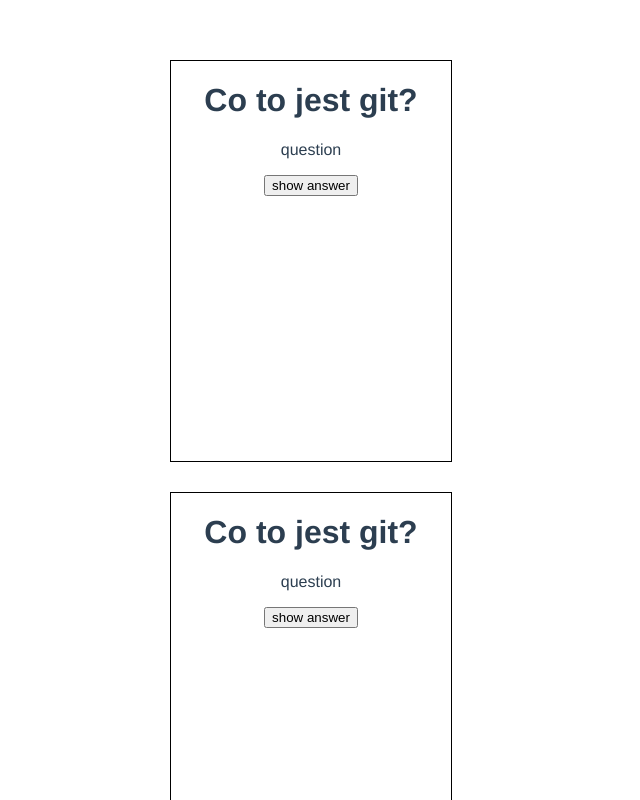
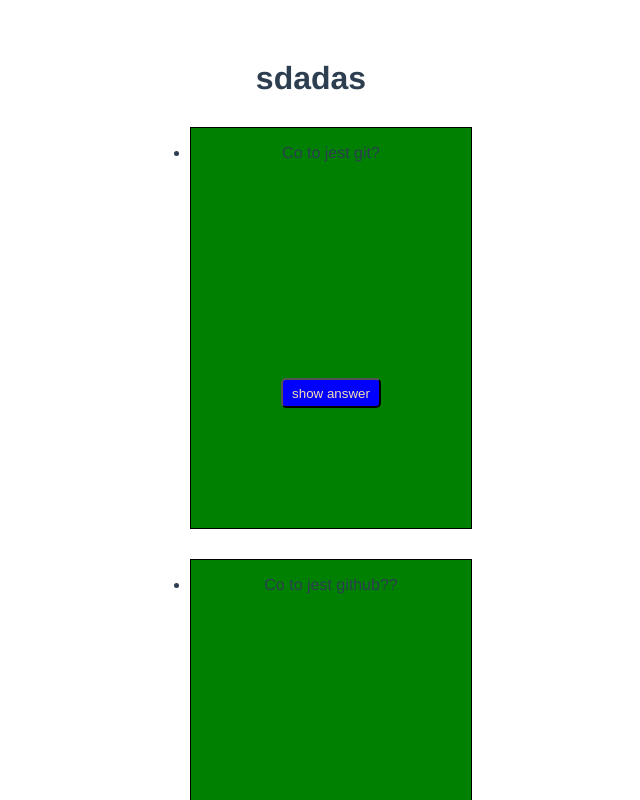
Before and after one commit to Datureli/FiszLearn, a Vue app in the folder lernfisz/: page / in a window 1280 px wide. Shown: the top 800 px of the page, without its empty margins (329-969 px from the left). Built offline with nearby package versions, Linux system fonts and the light colour scheme.

Commit message:
create questionCard

```diff
--- a/lernfisz/src/App.vue
+++ b/lernfisz/src/App.vue
@@ -24,4 +24,12 @@ export default {
   color: #2c3e50;
   margin-top: 60px;
 }
+.fade-enter-active, .fade-leave-active {
+ transform: rotate(30deg);
+ transition: all 3s ease;
+}
+.fade-enter, .fade-leave-to /* .fade-leave-active below version 2.1.8 */ {
+transform: rotate(0);
+ transition: all 3s ease;
+}
 </style>
--- a/lernfisz/src/components/QuestionCard.vue
+++ b/lernfisz/src/components/QuestionCard.vue
@@ -1,11 +1,18 @@
 <template>
   <div>
-      <div v-for="(question,index) in questions" :key="index" class="card">
+      <transition name="flip">
+      <h1>sdadas</h1>
+      </transition>
+      <ul>
 
-        <h1>{{ question.question}}</h1>
-        <p>question</p>
-        <button>show answer</button>
-      </div>
+      <li v-for="(question,index) in questions" :key="index" class="card">
+          <transition name="flip">
+        <p :key="question.flipped" >{{ question.flipped ? question.answer : question.question }}</p>
+          </transition>
+        <button @click="toggleQuestion(question)" >show answer</button>
+      </li>
+
+      </ul>
   </div>
 </template>
 
@@ -13,24 +20,34 @@
 export default {
 data() {
     return {
+        show: true,
         questions: [
             {
                 question: 'Co to jest git?',
-                answer: 'Git jest to rozproszony system kontroli wersji'
+                answer: 'Git jest to rozproszony system kontroli wersji',
+                  flipped: false,
+            },
+              {
+                question: 'Co to jest github??',
+                answer: 'Github to serwis internetowy,hostujący repozytoria git w chmurze',
+                flipped: false,
             },
               {
                 question: 'Co to jest git?',
-                answer: 'Git jest to rozproszony system kontroli wersji'
+                answer: 'Git jest to rozproszony system kontroli wersji',
+                flipped: false,
             },
               {
                 question: 'Co to jest git?',
-                answer: 'Git jest to rozproszony system kontroli wersji'
-            },
-              {
-                question: 'Co to jest git?',
-                answer: 'Git jest to rozproszony system kontroli wersji'
+                answer: 'Git jest to rozproszony system kontroli wersji',
+                flipped: false,
             }
         ]
+    }
+},
+ methods: {
+    toggleQuestion(question){
+      question.flipped = !question.flipped;
     }
 }
 }
@@ -42,5 +59,34 @@ data() {
     height: 400px;
     border: 1px solid black;
     margin:30px  auto;
+    text-decoration: none;
+    background-color: green;
 }
+.cardRotate {
+    transform: rotate(180deg);
+    animation: 3s rotate ease;
+}
+button {
+    width: 100px;
+    height: 30px;
+    background-color: blue;
+    color: wheat;
+    border-radius: 5px;
+    outline: none;
+    margin-top: 200px;
+}
+
+.flip-enter-active {
+    transition: all 0.4s ease;
+  }
+
+  .flip-leave-active {
+    display: none;
+  }
+
+  .flip-enter, .flip-leave {
+    transform: rotateY(180deg);
+    opacity: 0;
+
+  }
 </style>
```
